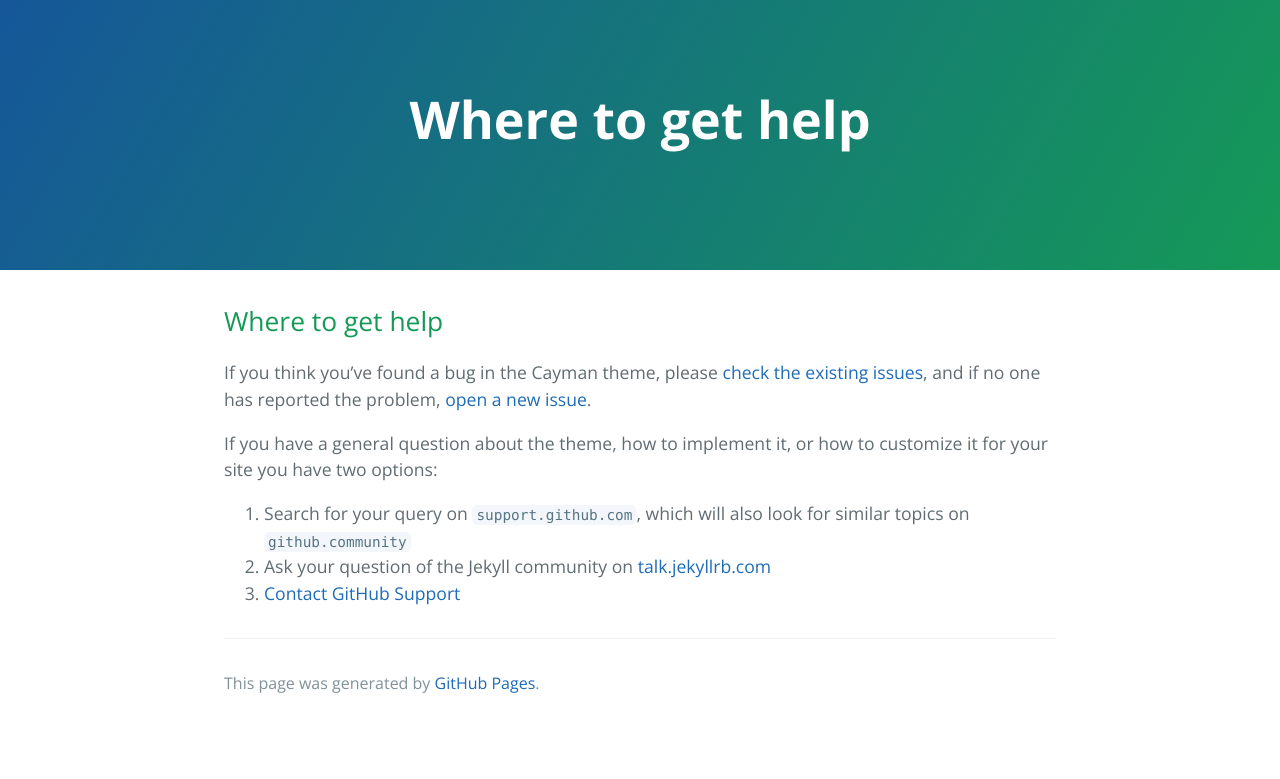
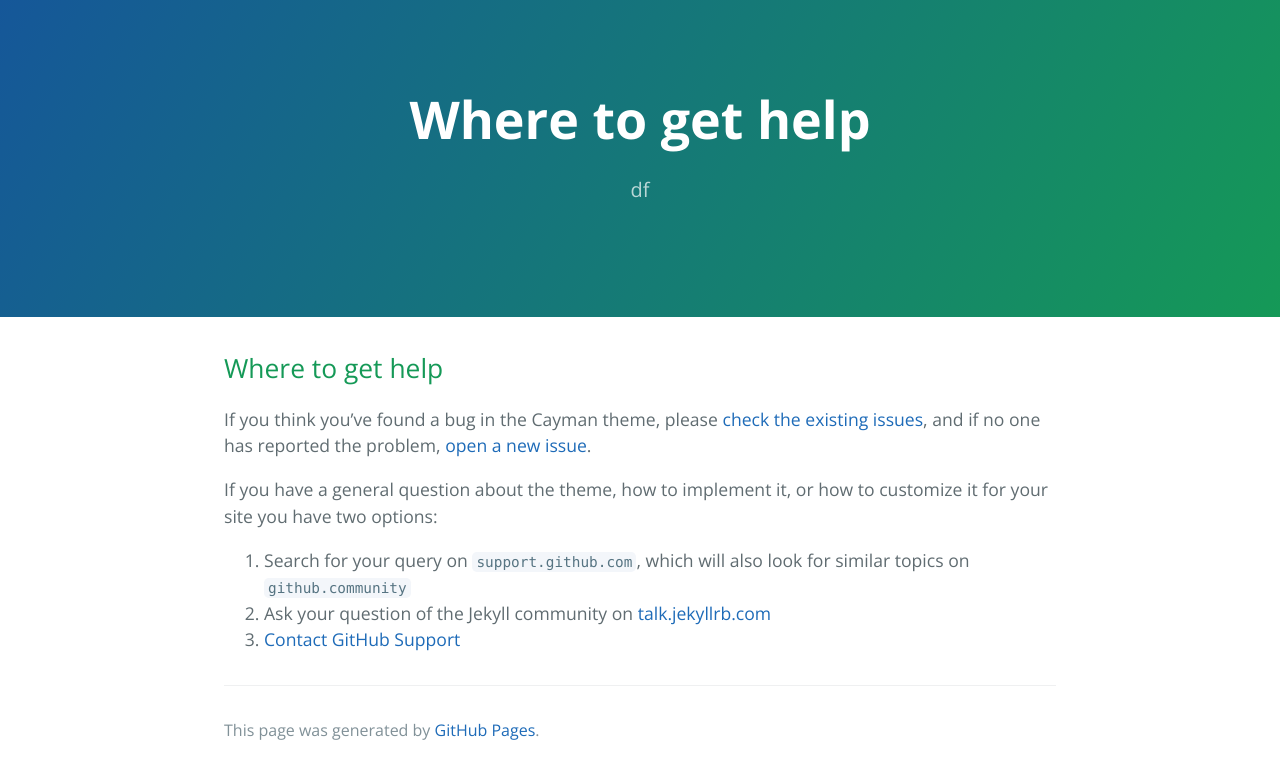
Before and after one commit to emirhannyilmaz/emirhannyilmaz.github.io, a Jekyll site: the page built from docs/SUPPORT.md, in a window 1280 px wide. Shown: the top 779 px of the page. Built offline with Jekyll 4.4.1, drawn with Linux system fonts in a browser that asks for light colours; our own code applies the rules of GitHub Pages for plain Markdown files; the repository's description, which GitHub fills in, is left out.

```diff
--- a/_config.yml
+++ b/_config.yml
@@ -1,4 +1,4 @@
-title: Emirhan Yılmaz
-description:
+title: Emirhan Yilmaz
+description: df
 google_analytics:
 theme: jekyll-theme-cayman
```
